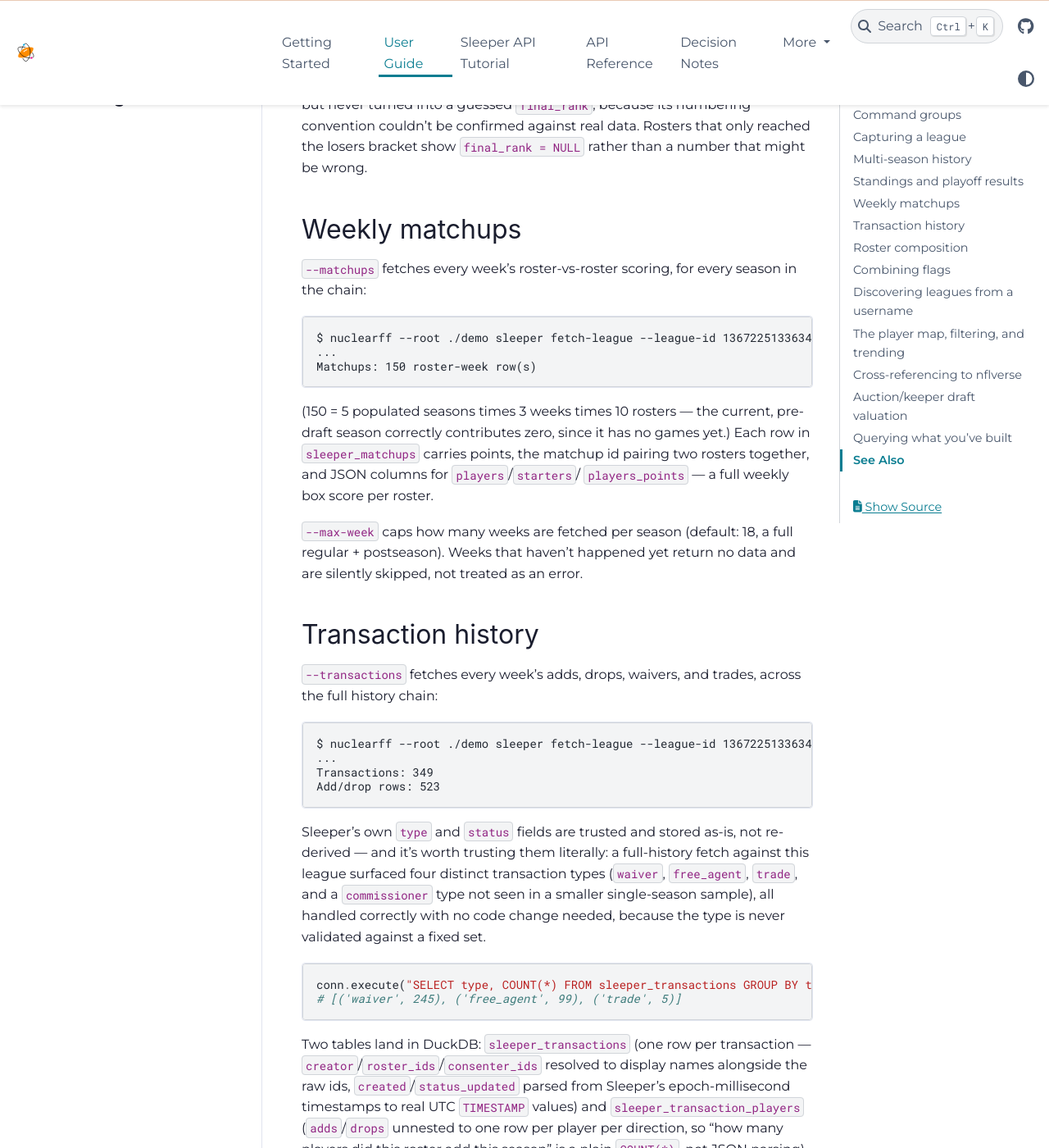
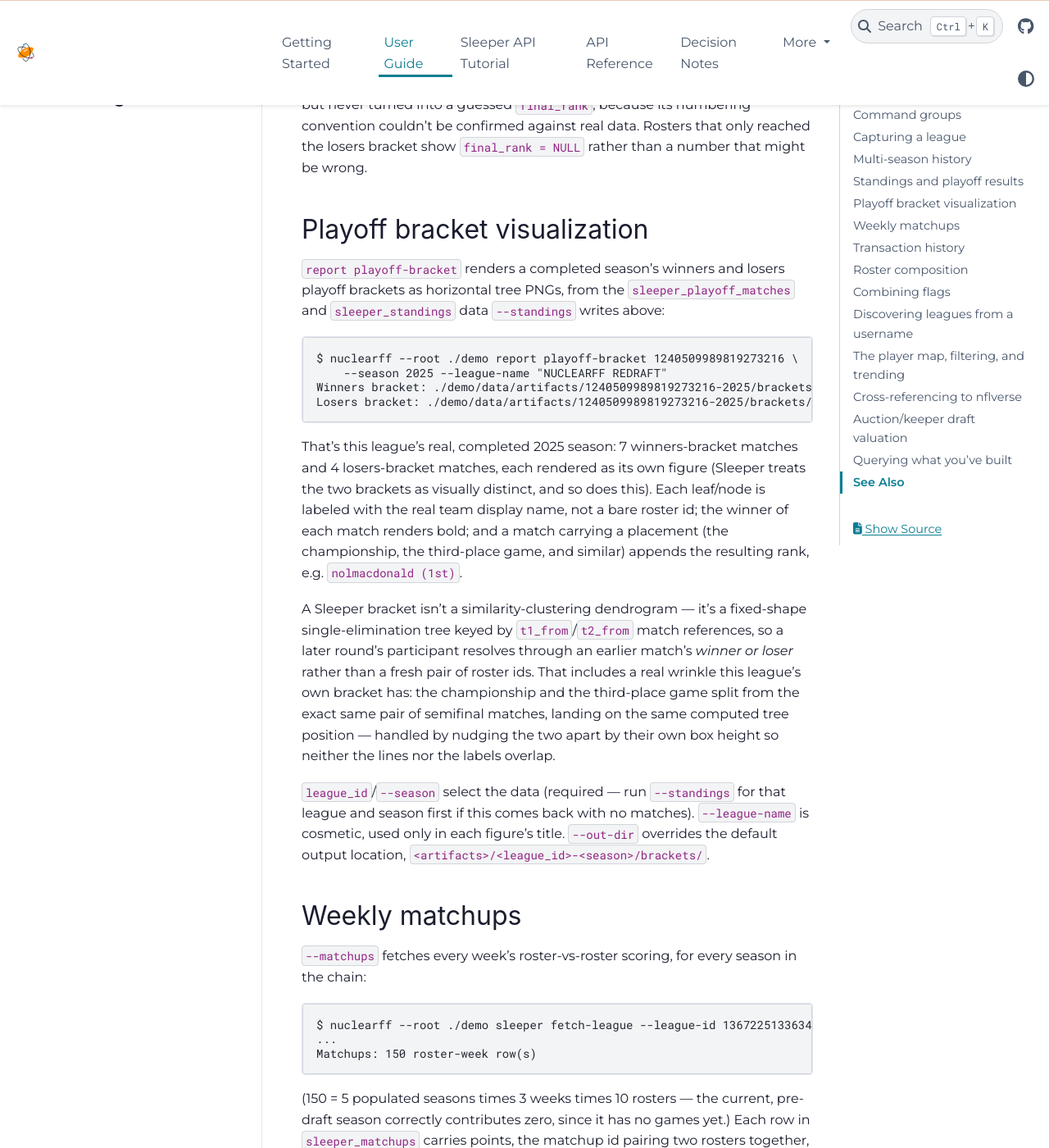
Before and after one commit to nolmacdonald/nuclearff, a Sphinx documentation site: the page built from docs/source/user_guide.rst, in a window 1280 px wide and 1400 px high, scrolled down 2904 px. Shown: the whole window at 82% size. Built offline with Sphinx 7.4.7 and the PyData theme 0.15.4, drawn with Linux system fonts in a browser that asks for light colours.

Commit message:
Document report playoff-bracket in the user guide
Adds a "Playoff bracket visualization" section with real captured output
against the project's real 2025-season bracket (7 winners, 4 losers matches),
matching every other command's live-verification convention on this page.

Co-Authored-By: Claude Sonnet 5 <noreply@anthropic.com>

```diff
--- a/docs/source/user_guide.rst
+++ b/docs/source/user_guide.rst
@@ -136,6 +136,43 @@ real data. The losers bracket's own placement field is captured raw in
 because its numbering convention couldn't be confirmed against real data.
 Rosters that only reached the losers bracket show ``final_rank = NULL``
 rather than a number that might be wrong.
+
+Playoff bracket visualization
+----------------------------------
+
+``report playoff-bracket`` renders a completed season's winners and losers
+playoff brackets as horizontal tree PNGs, from the ``sleeper_playoff_matches``
+and ``sleeper_standings`` data ``--standings`` writes above:
+
+.. code-block:: text
+
+   $ nuclearff --root ./demo report playoff-bracket 1240509989819273216 \
+       --season 2025 --league-name "NUCLEARFF REDRAFT"
+   Winners bracket: ./demo/data/artifacts/1240509989819273216-2025/brackets/winners_bracket.png
+   Losers bracket: ./demo/data/artifacts/1240509989819273216-2025/brackets/losers_bracket.png
+
+That's this league's real, completed 2025 season: 7 winners-bracket matches
+and 4 losers-bracket matches, each rendered as its own figure (Sleeper treats
+the two brackets as visually distinct, and so does this). Each leaf/node is
+labeled with the real team display name, not a bare roster id; the winner of
+each match renders bold; and a match carrying a placement (the championship,
+the third-place game, and similar) appends the resulting rank, e.g.
+``nolmacdonald (1st)``.
+
+A Sleeper bracket isn't a similarity-clustering dendrogram — it's a
+fixed-shape single-elimination tree keyed by ``t1_from``/``t2_from`` match
+references, so a later round's participant resolves through an earlier
+match's *winner or loser* rather than a fresh pair of roster ids. That
+includes a real wrinkle this league's own bracket has: the championship and
+the third-place game split from the exact same pair of semifinal matches,
+landing on the same computed tree position — handled by nudging the two
+apart by their own box height so neither the lines nor the labels overlap.
+
+``league_id``/``--season`` select the data (required — run ``--standings``
+for that league and season first if this comes back with no matches).
+``--league-name`` is cosmetic, used only in each figure's title.
+``--out-dir`` overrides the default output location,
+``<artifacts>/<league_id>-<season>/brackets/``.
 
 Weekly matchups
 ------------------
```
